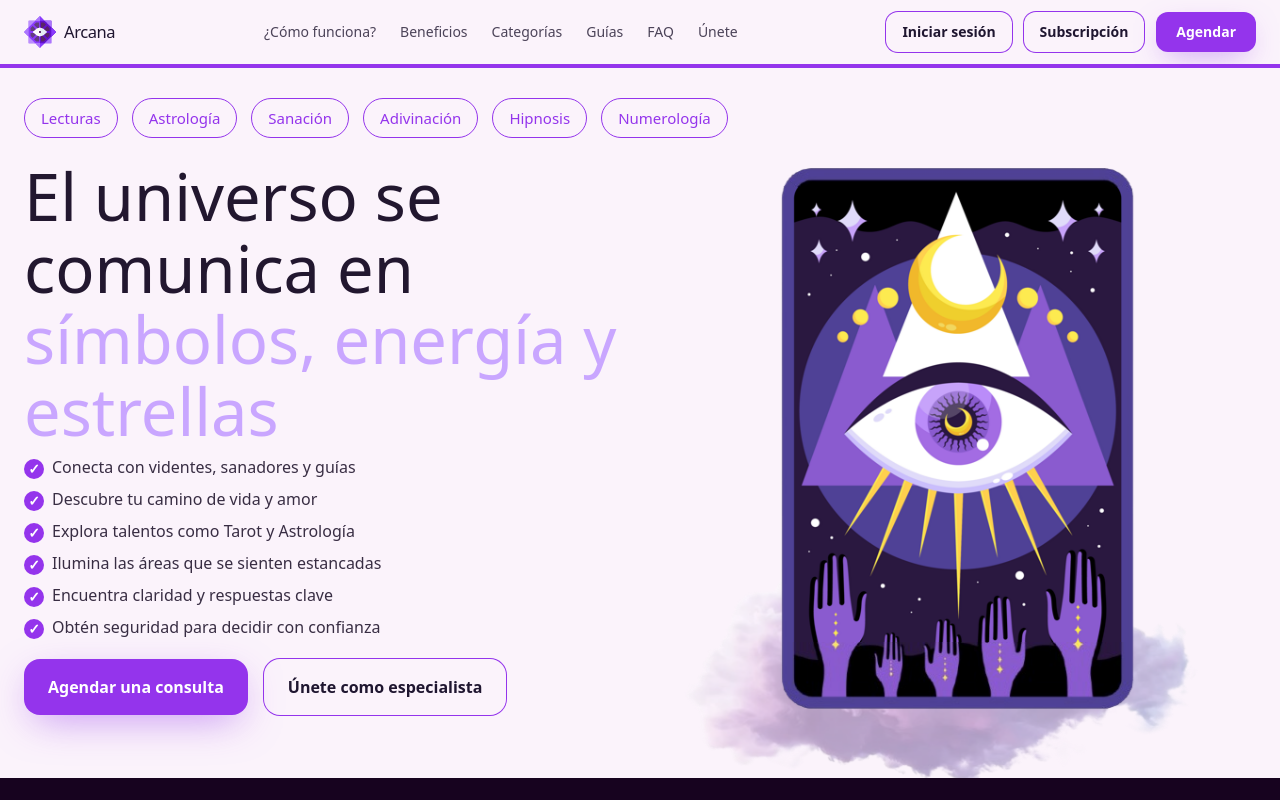
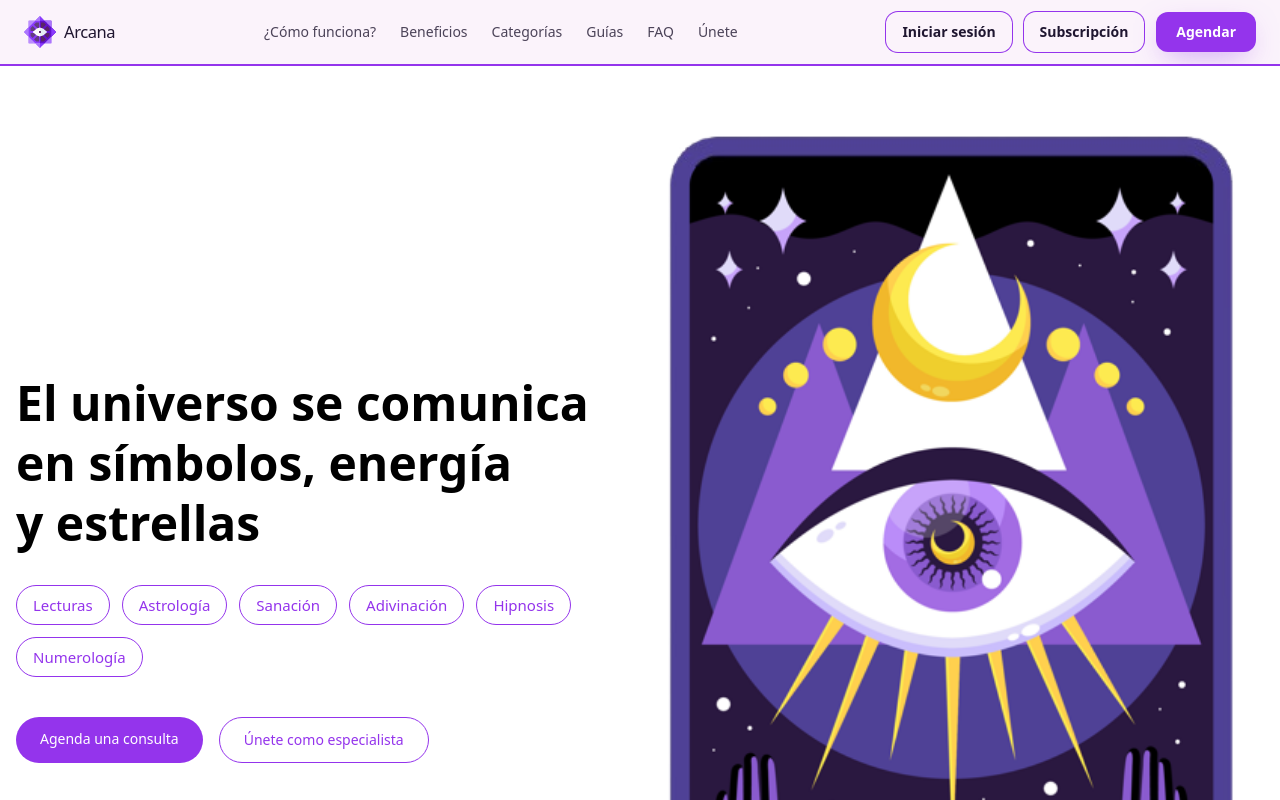
Before and after one commit to arcana302-art/arcana-v2, a Next.js app: page / in a window 1280 px wide. Shown: the top 800 px of the page. Built offline with nearby package versions, Linux system fonts and the light colour scheme.

Commit message:
Update Hero.tsx

```diff
--- a/app/components/Hero.tsx
+++ b/app/components/Hero.tsx
@@ -7,200 +7,98 @@ import { useMemo } from 'react';
 const HERO_IMG = '/brand/hero-card-eye.png';
 const CLOUD_IMG = '/brand/Nube1.png';
 
-const BTN_PURPLE = '#9434ec';
-const LIGHT_PURPLE = '#c9a6ff';
+const BTN_PURPLE = '#9434EC';
 
-export default function Hero() {
+const Hero = () => {
   const talents = useMemo(
     () => [
-      { href: '/lecturas', label: 'Lecturas' },
-      { href: '/astrologia', label: 'Astrología' },
-      { href: '/sanacion', label: 'Sanación' },
-      { href: '/adivinacion', label: 'Adivinación' },
-      { href: '/hipnosis', label: 'Hipnosis' },
-      { href: '/numerologia', label: 'Numerología' },
+      { label: 'Lecturas', href: '#' },
+      { label: 'Astrología', href: '#' },
+      { label: 'Sanación', href: '#' },
+      { label: 'Adivinación', href: '#' },
+      { label: 'Hipnosis', href: '#' },
+      { label: 'Numerología', href: '#' },
     ],
     []
   );
 
-  const bullets = [
-    'Conecta con videntes, sanadores y guías',
-    'Descubre tu camino de vida y amor',
-    'Explora talentos como Tarot y Astrología',
-    'Ilumina las áreas que se sienten estancadas',
-    'Encuentra claridad y respuestas clave',
-    'Obtén seguridad para decidir con confianza',
-  ];
+  return (
+    <section className="relative w-full bg-white">
+      <div className="container mx-auto px-4 pt-12 pb-24 flex flex-col lg:flex-row items-center">
+        {/* Texto */}
+        <div className="w-full lg:w-1/2 flex flex-col items-start text-left">
+          <h1
+            className="text-[35px] sm:text-[48px] font-bold text-black leading-tight"
+          >
+            El universo se comunica <br />
+            en símbolos, energía <br />
+            y estrellas
+          </h1>
 
-  return (
-    <section className="relative overflow-hidden bg-[#FBF3FB] pt-6 sm:pt-8 pb-12 sm:pb-14">
-      {/* Línea divisoria morada */}
-      <div className="absolute left-0 right-0 top-0 h-[2px] bg-[#9434ec] z-[1]" />
-
-      <div className="relative z-10 mx-auto max-w-7xl px-6">
-        {/* TALENTS */}
-        <nav
-          aria-label="Talentos"
-          className="flex flex-wrap gap-3 sm:gap-3.5 mb-3 sm:mb-4 talents-row"
-        >
+          {/* Bullets talentos */}
+          <div className="mt-8 flex flex-wrap gap-2 sm:gap-3">
             {talents.map((t) => (
               <Link
                 key={t.href}
                 href={t.href}
-              className="group rounded-full inline-flex items-center border border-[--chip-border] bg-[--chip-bg] hover:bg-[--chip-bg-hover] hover:shadow-[0_0_0_3px_rgba(148,52,236,0.15)] transition-colors"
-              style={{
-                ['--chip-border' as any]: BTN_PURPLE,
-                ['--chip-bg' as any]: 'transparent',
-                ['--chip-bg-hover' as any]: 'rgba(148,52,236,0.06)',
-                color: BTN_PURPLE,
-                height: 40,
-                fontSize: 15,
-                paddingLeft: 16,
-                paddingRight: 16,
-              } as React.CSSProperties}
+                className={`
+                  group rounded-full inline-flex items-center border
+                  transition-colors
+                  border-[${BTN_PURPLE}]
+                  text-[${BTN_PURPLE}]
+                  bg-transparent hover:bg-[rgba(148,52,236,0.06)]
+                  hover:shadow-[0_0_0_3px_rgba(148,52,236,0.15)]
+                  h-6 sm:h-10
+                  text-[10px] sm:text-[15px]
+                  px-2 sm:px-4
+                `}
               >
                 {t.label}
               </Link>
             ))}
-        </nav>
+          </div>
 
-        {/* GRID HERO */}
-        <div className="relative mt-0 grid grid-cols-12 gap-y-4 lg:gap-x-10 hero-grid">
-          {/* LEFT */}
-          <div className="hero-left col-span-12 lg:col-span-6 flex flex-col justify-center">
-            {/* TITLE + CARD MOBILE */}
-            <div className="hero-title-wrapper flex flex-col sm:flex-row sm:items-center sm:gap-6">
-              <h1 className="hero-title-1 text-[35px] sm:text-[65px] font-normal leading-[1.1]">
-                <span className="text-[#22172f]">El universo se comunica en </span>
-                <span className="text-[#c9a6ff]">símbolos, energía y estrellas</span>
-              </h1>
+          {/* Botones acción */}
+          <div className="mt-10 flex flex-row gap-4">
+            <Link
+              href="#"
+              className="bg-[#9434EC] text-white px-6 py-3 rounded-full text-sm font-medium hover:bg-[#7b28c5] transition"
+            >
+              Agenda una consulta
+            </Link>
+            <Link
+              href="#"
+              className="border border-[#9434EC] text-[#9434EC] px-6 py-3 rounded-full text-sm font-medium hover:bg-[rgba(148,52,236,0.06)] transition"
+            >
+              Únete como especialista
+            </Link>
+          </div>
+        </div>
 
-              <div className="hero-card-mobile sm:hidden w-full">
+        {/* Imagen */}
+        <div className="w-full lg:w-1/2 relative mt-12 lg:mt-0 flex justify-center">
+          {/* Nube centrada */}
+          <div className="absolute inset-0 flex items-center justify-center">
+            <Image
+              src={CLOUD_IMG}
+              alt="Cloud background"
+              width={600}
+              height={600}
+              className="object-contain opacity-70"
+            />
+          </div>
+          {/* Carta */}
           <Image
             src={HERO_IMG}
-                  alt="Carta / símbolo místico"
-                  width={560}
-                  height={790}
-                  priority
-                  className="h-auto w-full scale-[1.3]" // +5% tamaño
+            alt="Hero Image"
+            width={420}
+            height={420}
+            className="relative z-10 w-[85%] sm:w-[100%] h-auto"
           />
         </div>
       </div>
-
-            {/* BULLETS */}
-            <div className="mt-0 bullets-grid">
-              {bullets.map((item, idx) => (
-                <div key={idx} className="flex items-start gap-2 mt-2">
-                  <span className="flex-shrink-0 mt-1 h-5 w-5 flex items-center justify-center rounded-full bg-[#9434ec] text-white text-sm font-bold">✓</span>
-                  <span className="bullet-text text-[#22172f]/90">{item}</span>
-                </div>
-              ))}
-            </div>
-
-            {/* CTA DESKTOP */}
-            <div className="hidden lg:flex lg:gap-4 mt-5">
-              <a
-                href="#"
-                className="inline-flex items-center justify-center rounded-2xl px-6 h-14 text-white text-base font-semibold"
-                style={{ backgroundColor: BTN_PURPLE, boxShadow: '0 12px 40px -10px rgba(148,52,236,0.55)' }}
-              >
-                Agendar una consulta
-              </a>
-              <a
-                href="#"
-                className="inline-flex items-center justify-center rounded-2xl px-6 h-14 text-[#1f1630] font-semibold bg-transparent ring-1 ring-[#9434ec] hover:bg-[#9434ec]/10 transition"
-              >
-                Únete como especialista
-              </a>
-            </div>
-          </div>
-
-          {/* RIGHT */}
-          <div className="relative col-span-12 lg:col-span-6 flex flex-col items-center justify-center min-h-[1px] hidden sm:flex">
-            <img
-              src={CLOUD_IMG}
-              alt=""
-              aria-hidden="true"
-              className="cloud-img absolute z-0 select-none pointer-events-none"
-            />
-            <div className="hero-card relative z-10 select-none">
-              <Image
-                src={HERO_IMG}
-                alt="Carta / símbolo místico"
-                width={560}
-                height={790}
-                priority
-                className="h-auto w-[330px] lg:w-[390px]"
-              />
-            </div>
-          </div>
-        </div>
-      </div>
-
-      <style jsx>{`
-        .cloud-img {
-          top: 50%;
-          left: 50%;
-          width: 680px;
-          opacity: 0.42;
-          transform: translate(-50%, -50%);
-          animation: cloud-sway 26s ease-in-out infinite;
-          -webkit-mask-image: radial-gradient(140% 120% at 56% 46%, #000 62%, transparent 100%);
-          mask-image: radial-gradient(140% 120% at 56% 46%, #000 62%, transparent 100%);
-        }
-        @keyframes cloud-sway { 0% { transform: translateX(-52%); } 50% { transform: translateX(-44%); } 100% { transform: translateX(-52%); } }
-
-        /* MOBILE */
-        @media (max-width: 639px) {
-          .talents-row {
-            margin-bottom: 16px;
-            justify-content: flex-start; /* alineación izquierda */
-            flex-wrap: wrap;
-          }
-          .talents-row a {
-            font-size: 8px; /* reducir texto */
-            height: 24px; /* reducir altura */
-            padding-left: 6px;
-            padding-right: 6px;
-            margin: 2px;
-          }
-          .hero-title-1 {
-            font-size: 35px;
-            font-weight: normal;
-            line-height: 1.1;
-          }
-          .hero-card-mobile img {
-            width: 100% !important;
-            height: auto;
-          }
-          .bullets-grid {
-            grid-template-columns: repeat(2, minmax(0, 1fr));
-            gap-x: 12px;
-            gap-y: 16px;
-            margin-bottom: 16px;
-          }
-          .bullet-text {
-            font-size: 14px;
-            line-height: 1.4;
-          }
-          .hero-title-wrapper {
-            flex-direction: row;
-            align-items: center;
-            justify-content: flex-start;
-            gap: 16px;
-          }
-        }
-
-        /* DESKTOP */
-        @media (min-width: 1024px) {
-          .hero-title-1 {
-            font-size: 65px;
-            font-weight: normal;
-            line-height: 1.1; /* ligero espacio entre líneas */
-          }
-          .bullet-text { font-size: 16px; }
-        }
-      `}</style>
     </section>
   );
-}
+};
+
+export default Hero;
```
Lines whose indentation alone changed are shown as unchanged.
